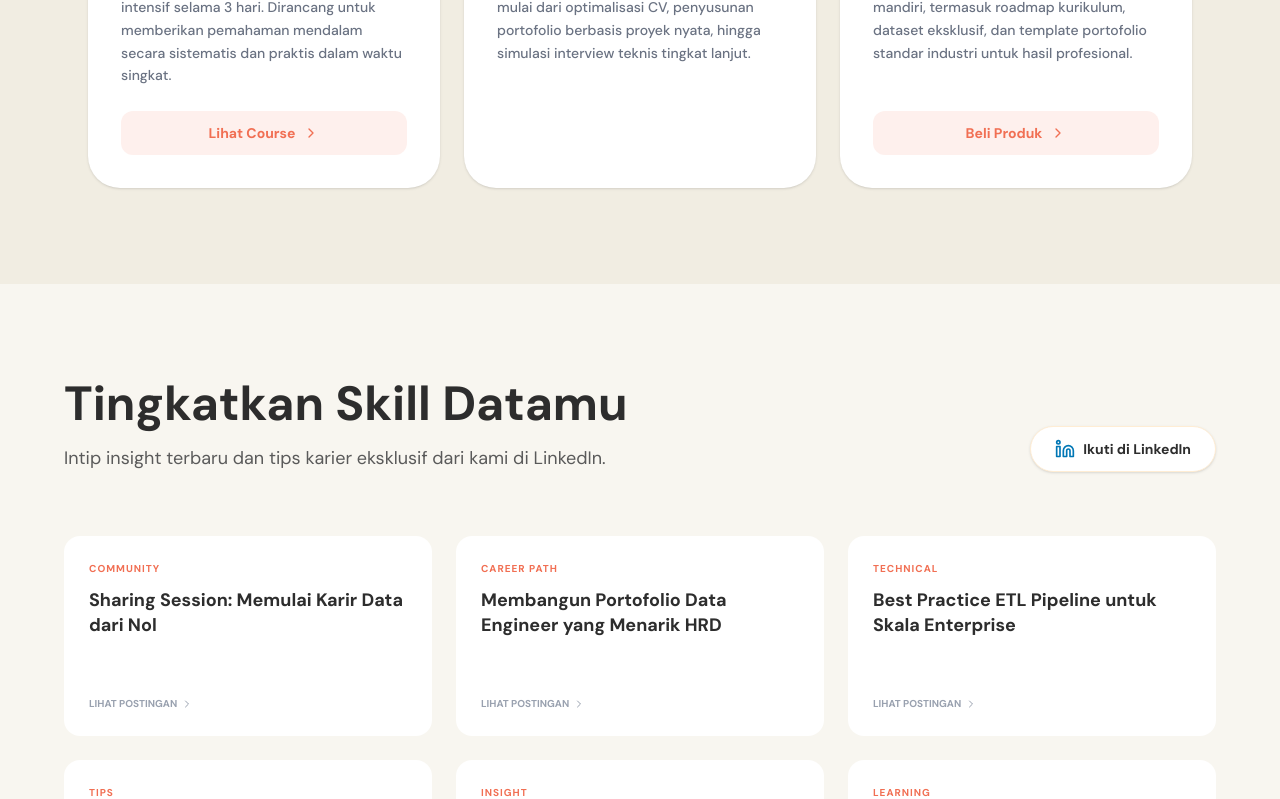
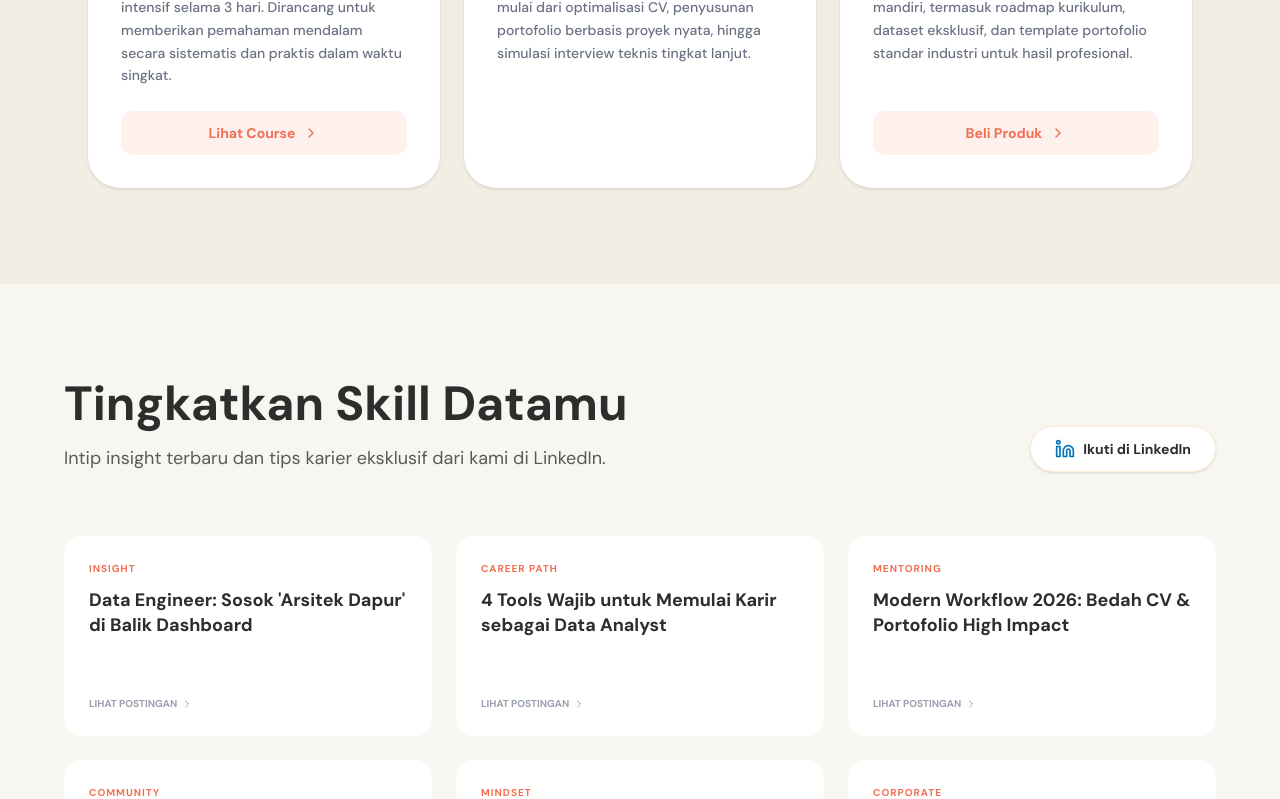
Before and after one commit to dataakmal/searadata, a React (Vite) app: page / in a window 1280 px wide. Shown: the part 2920-3719 px from the top of the page. Built offline with nearby package versions, Linux system fonts and the light colour scheme.

Commit message:
Social Media + Photo mentoring

```diff
--- a/src/App.tsx
+++ b/src/App.tsx
@@ -15,7 +15,8 @@ import {
   FileCode,
   MessagesSquare,
   ExternalLink,
-  Heart
+  Heart,
+  Mail
 } from "lucide-react";
 
 export default function App() {
@@ -298,10 +299,13 @@ export default function App() {
               >
                 <div className="aspect-[4/5] overflow-hidden bg-blue-50 relative">
                   <img
-                    src="https://picsum.photos/seed/mentoring/800/1000"
+                    src="/mentoring.png"
                     alt="Mentoring 1-on-1"
                     className="w-full h-full object-cover group-hover:scale-105 transition-transform duration-500"
                     referrerPolicy="no-referrer"
+                    onError={(e) => {
+                      (e.currentTarget as HTMLImageElement).src = 'https://picsum.photos/seed/mentoring/800/1000';
+                    }}
                   />
                   <div className="absolute top-4 left-4 z-20">
                     <span className="bg-blue-600 text-white text-[10px] font-black uppercase px-3 py-1 rounded-full shadow-lg">
@@ -431,12 +435,12 @@ export default function App() {
 
             <div className="grid grid-cols-1 md:grid-cols-2 lg:grid-cols-3 gap-6">
               {[
-                { label: "Community", title: "Sharing Session: Memulai Karir Data dari Nol", link: "https://www.linkedin.com/feed/update/urn:li:activity:7446136919501213696" },
-                { label: "Career Path", title: "Membangun Portofolio Data Engineer yang Menarik HRD", link: "https://www.linkedin.com/feed/update/urn:li:activity:7444340258118492160" },
-                { label: "Technical", title: "Best Practice ETL Pipeline untuk Skala Enterprise", link: "https://www.linkedin.com/feed/update/urn:li:activity:7421744521882935296" },
-                { label: "Tips", title: "3 Skill Utama yang Harus Dikuasai Data Engineer di 2026", link: "https://www.linkedin.com/feed/update/urn:li:activity:7418987569864003584" },
-                { label: "Insight", title: "Kenapa Bisnis Perlu Data Engineering Sebelum AI?", link: "https://www.linkedin.com/feed/update/urn:li:activity:7417532253360041984" },
-                { label: "Learning", title: "Roadmap Menjadi Data Engineer dalam 6 Bulan", link: "https://www.linkedin.com/feed/update/urn:li:activity:7382647204173459456" }
+                { label: "Insight", title: "Data Engineer: Sosok 'Arsitek Dapur' di Balik Dashboard", link: "https://www.linkedin.com/feed/update/urn:li:activity:7446136919501213696" },
+                { label: "Career Path", title: "4 Tools Wajib untuk Memulai Karir sebagai Data Analyst", link: "https://www.linkedin.com/feed/update/urn:li:activity:7444340258118492160" },
+                { label: "Mentoring", title: "Modern Workflow 2026: Bedah CV & Portofolio High Impact", link: "https://www.linkedin.com/feed/update/urn:li:activity:7421744521882935296" },
+                { label: "Community", title: "Recap Kelas Gratis: Pengenalan Data untuk Pemula", link: "https://www.linkedin.com/feed/update/urn:li:activity:7418987569864003584" },
+                { label: "Mindset", title: "Mulai Perjalanan Datamu: Konsistensi adalah Kunci", link: "https://www.linkedin.com/feed/update/urn:li:activity:7417532253360041984" },
+                { label: "Corporate", title: "Python for Data Analytics: Keseruan Corporate Training", link: "https://www.linkedin.com/feed/update/urn:li:activity:7382647204173459456" }
               ].map((insight, idx) => (
                 <motion.a
                   key={idx}
@@ -619,21 +623,28 @@ export default function App() {
               <p className="text-lg text-[#5a5a5a] mb-10 max-w-2xl mx-auto">
                 Gue pernah ada di posisi lo—bingung, kewalahan, dan nggak tau harus mulai dari mana. Di Seara Data, lo bakal dapet bimbingan nyata.
               </p>
-              <div className="flex flex-wrap justify-center gap-4">
+              <div className="flex flex-col items-center gap-10">
                 <a
                   href="https://wa.me/6281779052788?text=Halo%20Seara%20Data,%20saya%20ingin%20konsultasi%20mengenai%20project%20data%20saya"
                   className="inline-block bg-seara-orange text-white px-12 py-5 rounded-2xl font-bold text-xl hover:brightness-110 transition-all shadow-xl active:scale-95"
                 >
                   Konsultasi Sekarang
                 </a>
-                <a
-                  href="https://saweria.co/searadata"
-                  target="_blank"
-                  rel="noopener noreferrer"
-                  className="inline-flex items-center gap-2 bg-white text-seara-dark border border-gray-200 px-12 py-5 rounded-2xl font-bold text-xl hover:bg-gray-50 transition-all shadow-sm active:scale-95"
-                >
-                  Dukung Kami <Heart className="w-5 h-5 text-red-500 fill-red-500" />
-                </a>
+
+                <div className="flex flex-col items-center">
+                  <div className="text-gray-400 font-bold uppercase text-[10px] tracking-[0.3em] mb-6">Cek Sosial Media Kami</div>
+                  <div className="flex gap-8">
+                    <a href="https://www.instagram.com/searadata" target="_blank" rel="noopener noreferrer" className="p-4 bg-white border border-orange-100 rounded-2xl text-pink-600 hover:bg-orange-50 transition-all shadow-sm hover:shadow-md active:scale-90">
+                      <Instagram className="w-8 h-8" />
+                    </a>
+                    <a href="https://www.linkedin.com/company/seara-data" target="_blank" rel="noopener noreferrer" className="p-4 bg-white border border-orange-100 rounded-2xl text-[#0077b5] hover:bg-orange-50 transition-all shadow-sm hover:shadow-md active:scale-90">
+                      <Linkedin className="w-8 h-8" />
+                    </a>
+                    <a href="mailto:searadata@gmail.com" className="p-4 bg-white border border-orange-100 rounded-2xl text-gray-700 hover:bg-orange-50 transition-all shadow-sm hover:shadow-md active:scale-90">
+                      <Mail className="w-8 h-8" />
+                    </a>
+                  </div>
+                </div>
               </div>
             </div>
           </div>
```
Also changed, not shown: public/mentoring.png (added).
